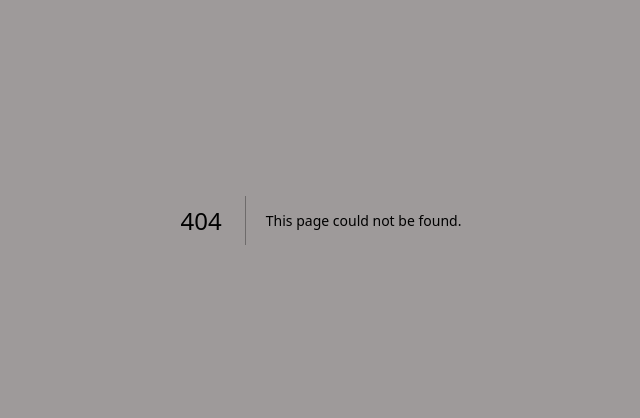
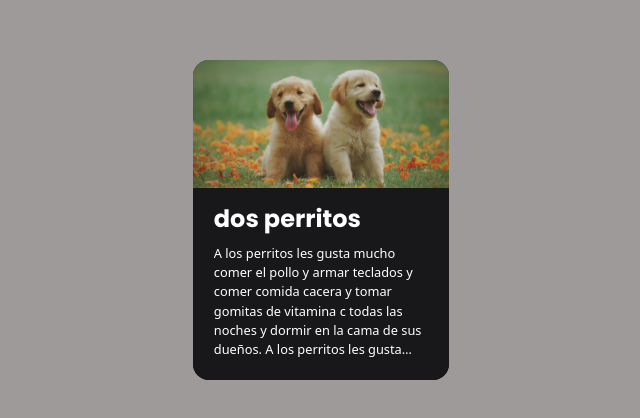
Before and after one commit to martinzutel/domus, a Next.js app: page /testss in a window 1280 px wide. Before the commit this address had no page. Shown: the part 180-598 px from the top of the page, without its empty margins (319-959 px from the left). Built offline with nearby package versions, Linux system fonts and the light colour scheme.

Commit message:
Colors and new card component.
Tried new palette for the ui and am now in the process of creating a card component to display info.

```diff
--- /dev/null
+++ b/src/app/components/cardcomponent.tsx
@@ -0,0 +1,23 @@
+import Image from 'next/image';
+
+type CardComponentProps = {
+  title: string;
+  description: string;
+  imageUrl: string;
+};
+
+const CardComponent: React.FC<CardComponentProps> = ({ title, description, imageUrl }) => {
+  return (
+    <div className="h-[20rem] w-[16rem] bg-black rounded-[1rem] overflow-hidden grid grid-rows-[8rem,1fr]">
+      <div className="top-0 w-full bg-slate-500 relative">
+        <Image src={imageUrl} layout="fill" objectFit="cover" objectPosition="center" quality={100} alt="hero" />
+      </div>
+      <div className="w-full bg-zinc-900 p-[1.3rem]">
+        <p className="text-white font-bold text-[1.5rem] leading-[1.2rem] font-poppins mb-[1rem]">{title}</p>
+        <p className="text-white text-[0.8rem] font-poppin line-clamp-6">{description}</p>
+      </div>
+    </div>
+  );
+};
+
+export default CardComponent;
--- a/src/app/components/landing.tsx
+++ b/src/app/components/landing.tsx
@@ -14,11 +14,11 @@
               </button>
 
               <button className=' text-secondarycolor font-bold'>
-                contact
+                about
               </button>
 
               <button className=' text-secondarycolor font-bold'>
-                about
+                contact
               </button>
 
 
--- /dev/null
+++ b/src/app/testss/page.tsx
@@ -0,0 +1,31 @@
+import Image from 'next/image'
+
+export default function Home() {
+    return (
+      <main>
+        <div className="flex items-center justify-center h-screen">
+
+          <div className="  h-[20rem] w-[16rem] bg-black rounded-[1rem] overflow-hidden grid grid-rows-[8rem,1fr]">
+
+            <div className=' top-0 w-full  bg-slate-500 relative '>
+
+                <Image src='/images/puppys.jpg' layout='fill' objectFit='cover' objectPosition='center' quality={100} alt='hero' />
+
+            </div>
+
+            <div className='w-full bg-zinc-900 p-[1.3rem]'>
+              <p className=' text-white font-bold text-[1.5rem] leading-[1.2rem] font-poppins mb-[1rem]'>
+                dos perritos
+              </p>
+
+              <p className=' text-white text-[0.8rem] font-poppin line-clamp-6'>
+                 A los perritos les gusta mucho comer el pollo y armar teclados y comer comida cacera y tomar gomitas de vitamina c todas las noches y dormir en la cama de sus dueños. A los perritos les gusta mucho comer el pollo y armar teclados y comer comida cacera y tomar gomitas de vitamina c todas las noches y dormir en la cama de sus dueños.
+              </p>
+            </div>
+
+          </div>
+
+        </div>
+      </main>
+    );
+  }
--- a/tailwind.config.ts
+++ b/tailwind.config.ts
@@ -10,12 +10,12 @@ const config: Config = {
     extend: {
       colors: {
         maincolor: 'rgb(158, 154, 154)',
-        secondarycolor: 'rgb(0, 0, 0  )',
+        secondarycolor: 'rgb(12, 12, 12)',
       },
       backgroundImage: {
         "gradient-radial": "radial-gradient(var(--tw-gradient-stops))",
         "gradient-conic":
-          "conic-gradient(from 180deg at 50% 50%, var(--tw-gradient-stops))",
+        "conic-gradient(from 180deg at 50% 50%, var(--tw-gradient-stops))",
       },
       fontFamily: {
         'poppins': ['Poppins'],
```
Also changed, not shown: public/images/puppys.jpg (added).
